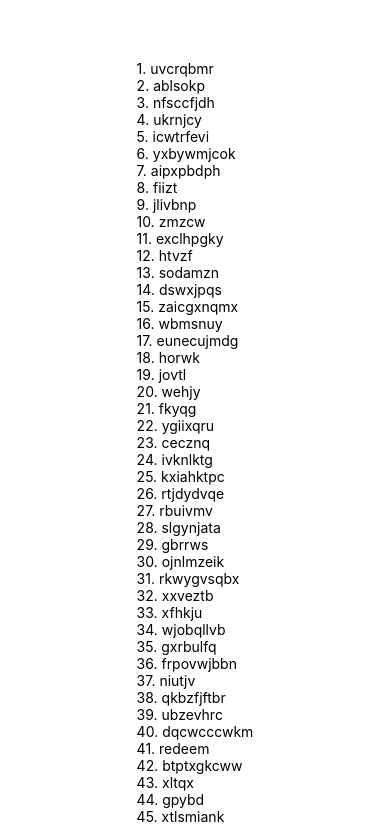
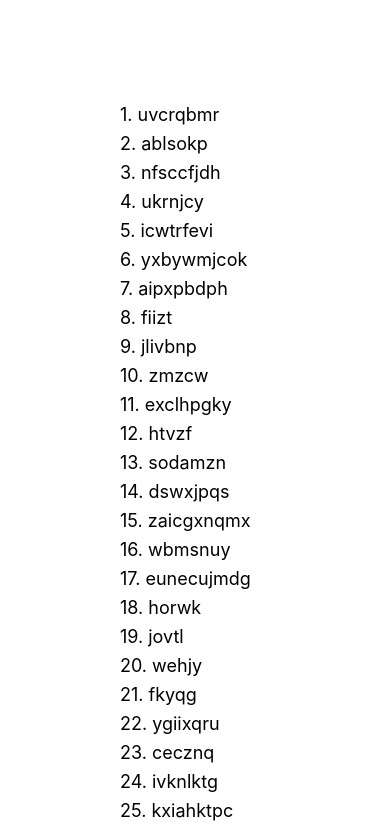
Before and after one commit to omaralsaleh2004/JoVision-react-native-tasks, a React Native app: screen / in a window 390 px wide. Shown: the top 826 px of the page. Built offline with nearby package versions, Linux system fonts and the light colour scheme.

Commit message:
Completed Task 37

```diff
--- a/Tasks/Task36.js
+++ b/Tasks/Task36.js
@@ -1,5 +1,5 @@
-import React from 'react';
-import { ScrollView, Text, View } from 'react-native';
+import React, { useState } from 'react';
+import { ScrollView, Text, View, StyleSheet } from 'react-native';
 
 function generateRandomWord(length) {
   let result = '';
@@ -11,16 +11,25 @@ function generateRandomWord(length) {
 }
 
 const Task36 = () => {
+  const [refreshing, setRefreshing] = useState(false);
+
+  const onRefresh = () => {
+    setRefreshing(true);
+    setTimeout(() => {
+      setRefreshing(false);
+    }, 2000);
+  };
+
   const words = [];
   for (let i = 0; i < 100; i++) {
     words.push(generateRandomWord(5 + Math.floor(Math.random() * 6))); //from 5 to 10 characters
   }
 
   return (
-    <View>
-      <ScrollView>
+    <View style={styles.container}>
+      <ScrollView refreshing={refreshing} onRefresh={onRefresh}>
         {words.map((word, index) => (
-          <Text key={index}>
+          <Text style={styles.text} key={index}>
             {index + 1}. {word}
           </Text>
         ))}
@@ -30,3 +39,13 @@ const Task36 = () => {
 };
 
 export default Task36;
+const styles = StyleSheet.create({
+  container: {
+    marginTop: 40,
+    paddingHorizontal: 20,
+  },
+  text: {
+    fontSize: 18,
+    paddingVertical: 4,
+  },
+});
```
